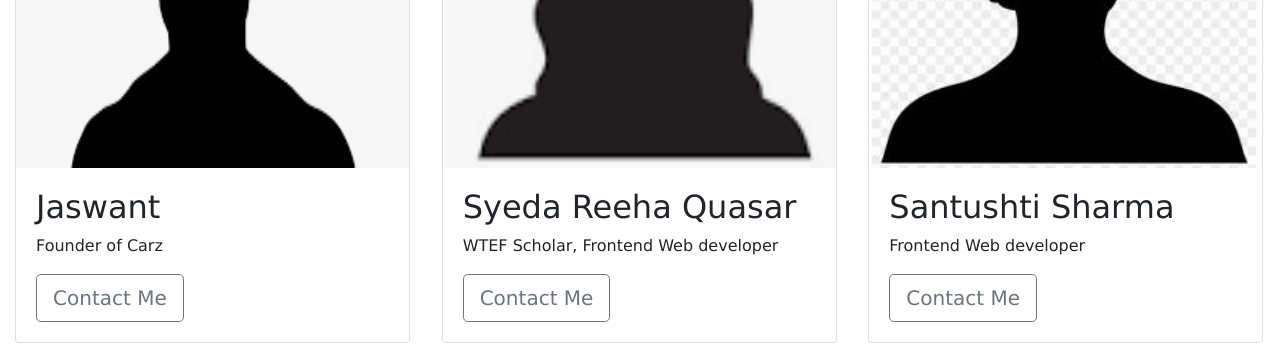
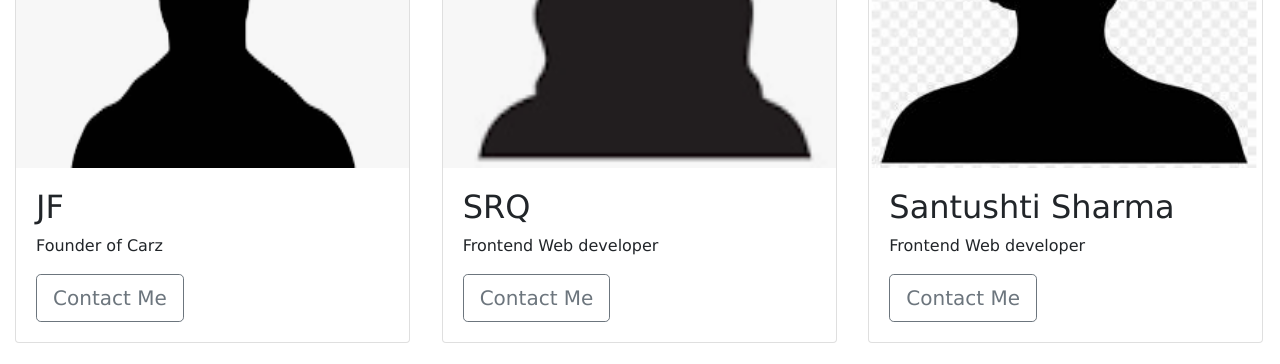
Before and after one commit to santushtisharma10/car-service-webpage, a plain HTML site: page index.html in a window 1280 px wide. Shown: the part 3438-3802 px from the top of the page. Drawn offline with nearby package versions, Linux system fonts and the light colour scheme.

Commit message:
minor changes made

```diff
--- a/index.html
+++ b/index.html
@@ -19,8 +19,6 @@
 </head>
 
 <body>
-  <!--Transparent Navigation bar on image-->
-
 
 
 
@@ -265,7 +263,7 @@
         <div class="card" style="width:395px">
           <img src="im/face2.PNG" class="card-img-top" class="img-fluid" height="400px">
           <div class="card-body">
-            <h2 class="display-5">Jaswant</h2>
+            <h2 class="display-5">JF</h2>
             <p>Founder of Carz</p>
             <button type="button" class="btn btn-outline-secondary btn-lg">Contact Me</button>
           </div>
@@ -275,8 +273,8 @@
         <div class="card" style="width: 395px;">
           <img src="im/face3.PNG" class="card-img-top" class="img-fluid" height="400px">
           <div class="card-body">
-            <h2 class="display-5">Syeda Reeha Quasar</h2>
-            <p>WTEF Scholar, Frontend Web developer</p>
+            <h2 class="display-5">SRQ</h2>
+            <p>Frontend Web developer</p>
             <button type="button" class="btn btn-outline-secondary btn-lg">Contact Me</button>
           </div>
         </div>
```
